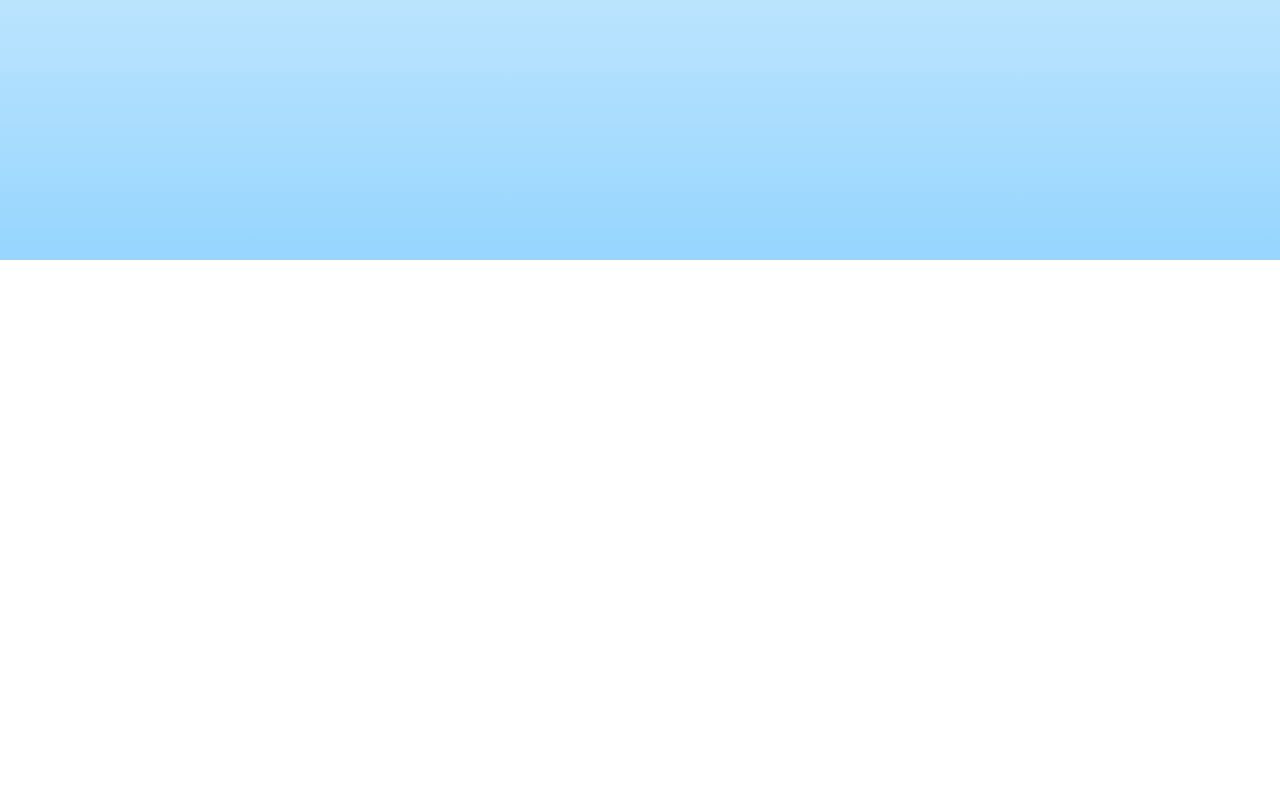
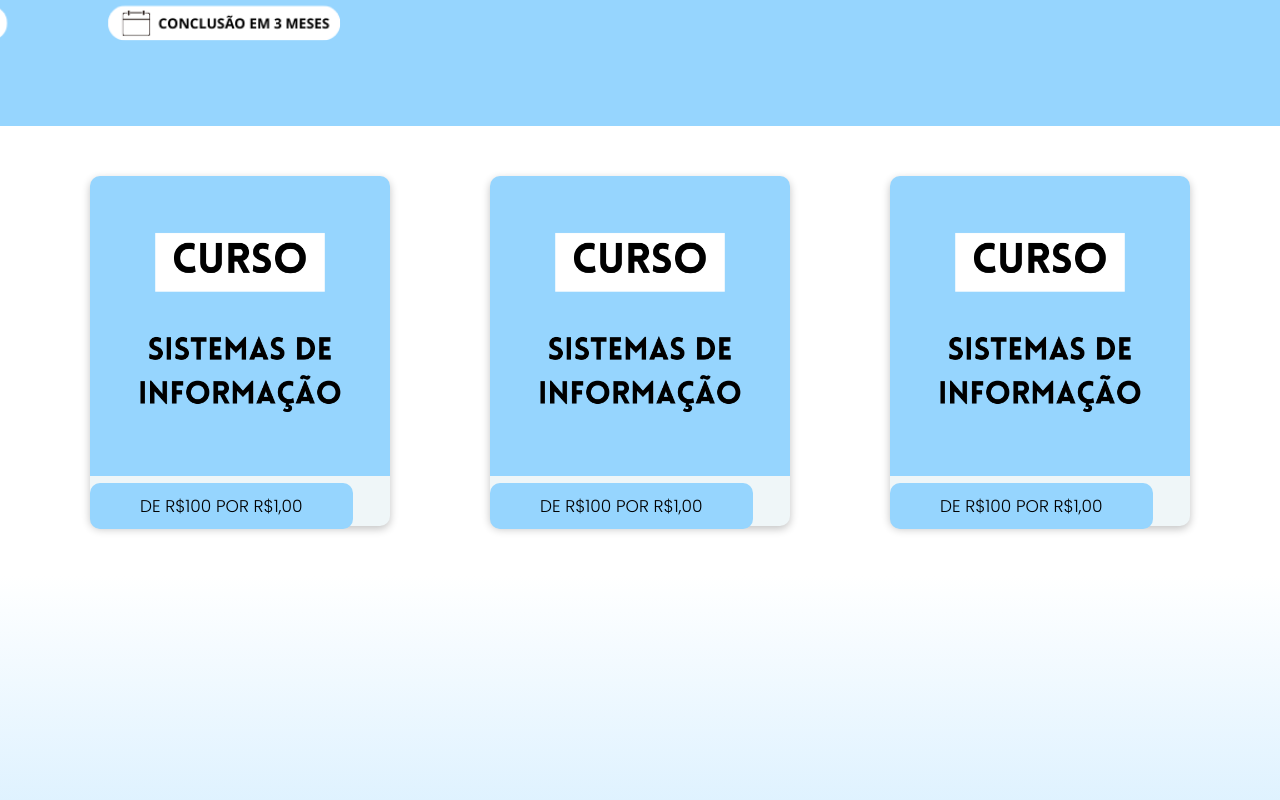
Before and after one commit to kaypinheiro/group-vita, a plain HTML site: page index.html in a window 1280 px wide. Shown: the part 540-1340 px from the top of the page. Before the commit the page ends 800 px from the top, so only its background shows below. Drawn offline with Linux system fonts and the light colour scheme.

Commit message:
att button

```diff
--- a/index.html
+++ b/index.html
@@ -3,8 +3,10 @@
   <head>
     <meta charset="UTF-8" />
     <meta http-equiv="X-UA-Compatible" content="IE=edge" />
-    <meta name="viewport" content="width=device-width, initial-scale=1.0" />
-    <title>Navbar</title>
+    <meta name="viewport" content="width=device-width, initial-scale=1.0" />]<link rel="preconnect" href="https://fonts.googleapis.com">
+    <link rel="preconnect" href="https://fonts.gstatic.com" crossorigin>
+    <link href="https://fonts.googleapis.com/css2?family=Poppins:wght@300&display=swap" rel="stylesheet">
+    <title>Grupo Vita</title>
     <link rel="stylesheet" href="style.css" />
   </head>
 
@@ -25,6 +27,29 @@
         </ul>
       </nav>
     </header>
+
+    <section class="foco">
+    <div class="container">
+    </div>
+    </section>
+
+    <div class="main">
+         <div class="card card1">
+              <img src="img/CURSO (1).png" alt="imagem1">
+              <button class="btn">DE R$100 POR R$1,00</button>
+         </div>
+
+         <div class="card card2">
+          <img src="img/CURSO (1).png" alt="imagem1">
+          <button class="btn">DE R$100 POR R$1,00</button>
+         </div>
+
+         <div class="card card3">
+          <img src="img/CURSO (1).png" alt="imagem1">
+          <button class="btn">DE R$100 POR R$1,00</button>
+         </div>
+    </div>
+
     </div>
     <main>
     </main>
--- a/style.css
+++ b/style.css
@@ -1,6 +1,7 @@
 * {
   margin: 0;
   padding: 0;
+  font-family: 'Poppins', sans-serif;
 }
 
 a {
@@ -113,3 +114,47 @@ main {
 .mobile-menu.active .line3 {
   transform: rotate(45deg) translate(-5px, -7px);
 }
+
+.foco{
+  width: 100%;
+  height: 577px;
+  background: url("img/AQUI\ NA\ VITAS.png") no-repeat center ;
+  background-size: cover;
+}
+
+.main{
+  display: flex;
+  justify-content: center;
+}
+
+.card{
+  margin: 50px;
+  background-color: #eff6f8;
+  color: #000000;
+  width: 300px;
+  height: 350px;
+  border-radius: 10px;
+  box-shadow: rgba(0, 0, 0, 0.24) 0px 3px 8px;
+}
+
+.card>img {
+  width: 100%;
+  border-top-left-radius: 10px ;
+  border-top-right-radius: 10px ;
+}
+
+.btn {
+  font-size: 17px;
+  padding: 10px 50px;
+  border: none;
+  background-color:#96D5FE ;
+  border-radius: 10px;
+  font-weight: 600px;
+  transition: 0.5s background;
+  cursor: pointer;
+}
+
+.btn:hover {
+  transition: 0.5s background;
+  background-color: #e0f7ff;
+}
```
Also changed, not shown: img/CURSO (1).png (added).
